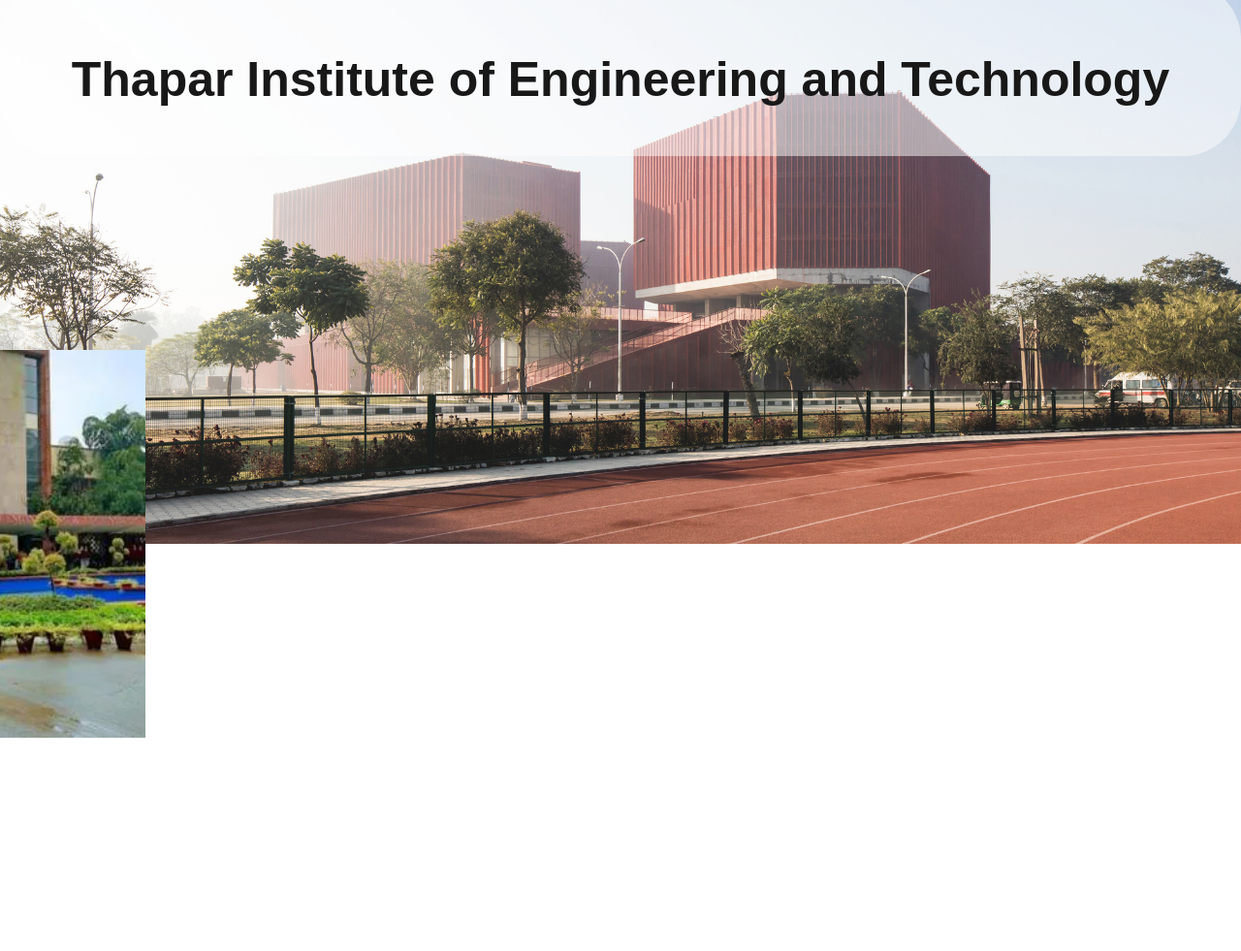
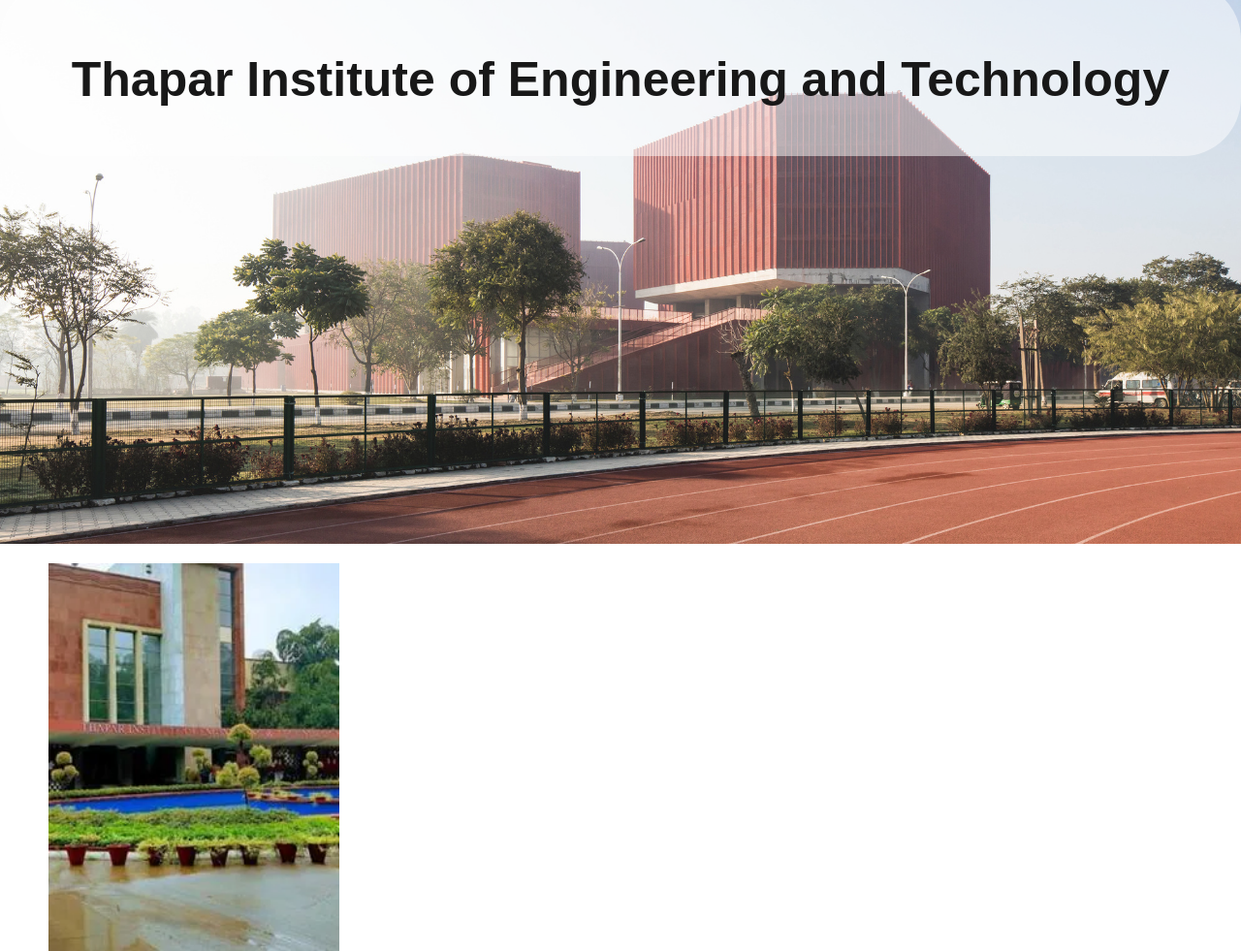
Before and after one commit to jogeshgupta963/hackTu, a website: page client/home.html in a window 1280 px wide. Shown: the part 239-1220 px from the top of the page at 97% size. Drawn offline with Linux system fonts and the light colour scheme.

Commit message:
card positioning fixed

```diff
--- a/client/components/card.css
+++ b/client/components/card.css
@@ -3,9 +3,9 @@
   text-decoration: none;
 }
 .card {
-  /* position: absolute;
-  top: 50%;*/
-  left: 50%;
+  position: relative;
+  top: 200px;
+  left: 200px;
   height: 400px;
   width: 300px;
   transform: translate(-50%, -50%);
@@ -13,6 +13,7 @@
   perspective: 600px;
   transition: 0.5s;
   overflow: hidden;
+  margin-top: 20px;
 }
 .card:hover .card-front {
   transform: rotateX(-180deg);
```
